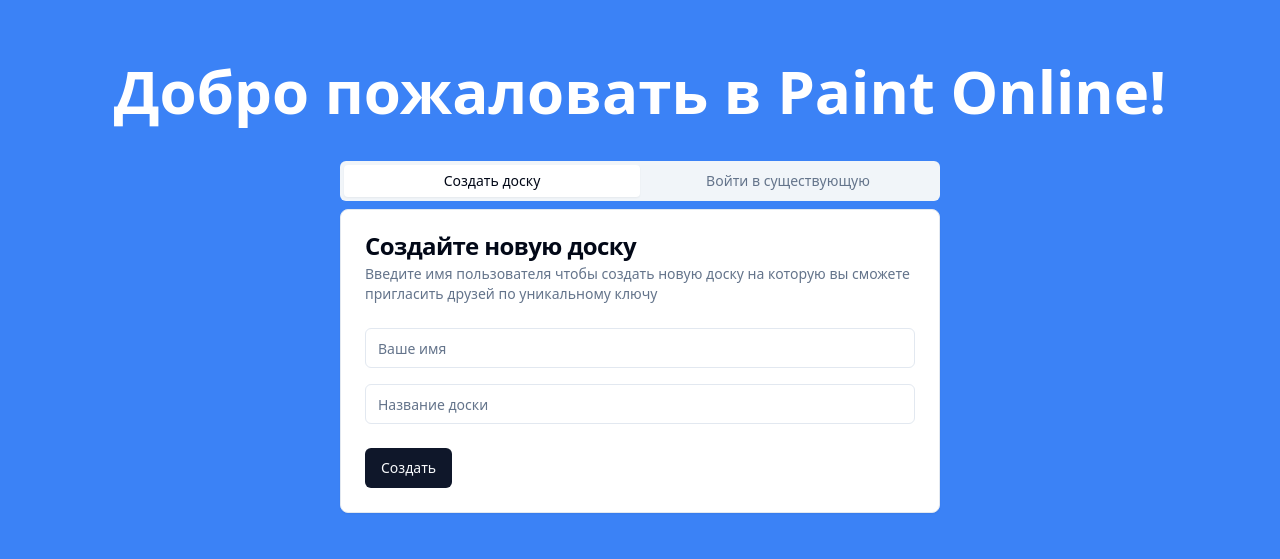
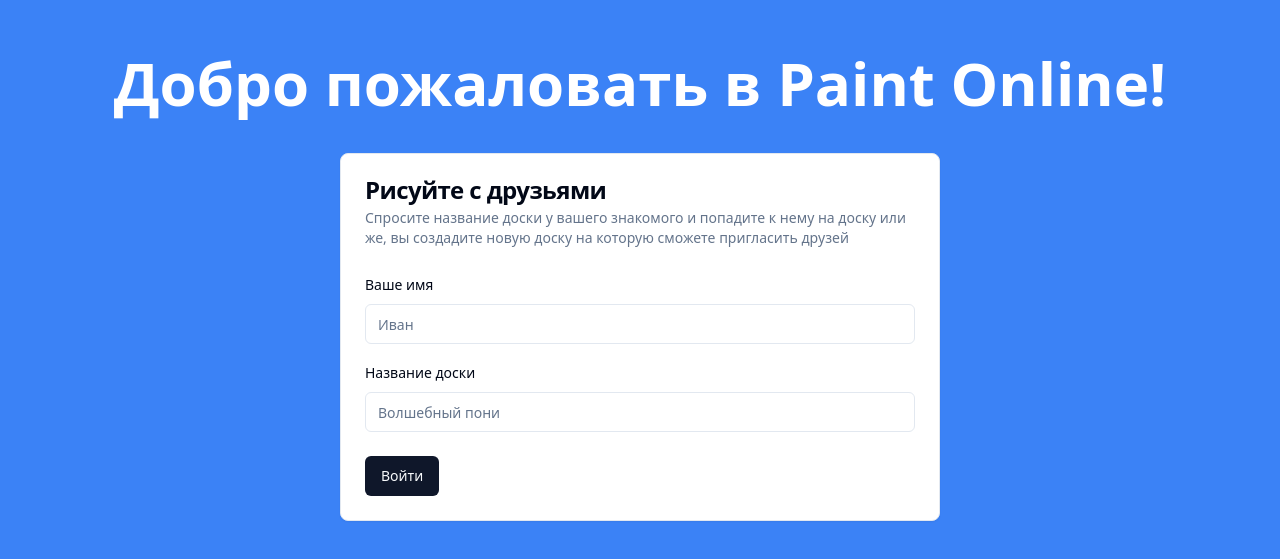
Before and after one commit to SergeyBogomolovv/paint-online, a React (Vite) app: page / in a window 1280 px wide. Shown: the part 113-672 px from the top of the page. Built offline with nearby package versions, Linux system fonts and the light colour scheme.

Commit message:
created normal entry form

```diff
--- a/package.json
+++ b/package.json
@@ -10,7 +10,9 @@
     "preview": "vite preview"
   },
   "dependencies": {
+    "@hookform/resolvers": "^3.3.4",
     "@radix-ui/react-alert-dialog": "^1.0.5",
+    "@radix-ui/react-label": "^2.0.2",
     "@radix-ui/react-popover": "^1.0.7",
     "@radix-ui/react-slider": "^1.1.2",
     "@radix-ui/react-slot": "^1.0.2",
@@ -28,6 +30,7 @@
     "next-themes": "^0.3.0",
     "react": "^18.2.0",
     "react-dom": "^18.2.0",
+    "react-hook-form": "^7.51.3",
     "react-icons": "^5.0.1",
     "react-redux": "^9.1.0",
     "react-router": "^6.22.3",
@@ -37,7 +40,8 @@
     "sonner": "^1.4.41",
     "tailwind-merge": "^2.2.2",
     "tailwindcss-animate": "^1.0.7",
-    "uuid": "^9.0.1"
+    "uuid": "^9.0.1",
+    "zod": "^3.23.4"
   },
   "devDependencies": {
     "@types/node": "^20.12.7",
--- /dev/null
+++ b/src/components/ui/form.tsx
@@ -0,0 +1,176 @@
+import * as React from "react"
+import * as LabelPrimitive from "@radix-ui/react-label"
+import { Slot } from "@radix-ui/react-slot"
+import {
+  Controller,
+  ControllerProps,
+  FieldPath,
+  FieldValues,
+  FormProvider,
+  useFormContext,
+} from "react-hook-form"
+
+import { cn } from "@/lib/utils"
+import { Label } from "@/components/ui/label"
+
+const Form = FormProvider
+
+type FormFieldContextValue<
+  TFieldValues extends FieldValues = FieldValues,
+  TName extends FieldPath<TFieldValues> = FieldPath<TFieldValues>
+> = {
+  name: TName
+}
+
+const FormFieldContext = React.createContext<FormFieldContextValue>(
+  {} as FormFieldContextValue
+)
+
+const FormField = <
+  TFieldValues extends FieldValues = FieldValues,
+  TName extends FieldPath<TFieldValues> = FieldPath<TFieldValues>
+>({
+  ...props
+}: ControllerProps<TFieldValues, TName>) => {
+  return (
+    <FormFieldContext.Provider value={{ name: props.name }}>
+      <Controller {...props} />
+    </FormFieldContext.Provider>
+  )
+}
+
+const useFormField = () => {
+  const fieldContext = React.useContext(FormFieldContext)
+  const itemContext = React.useContext(FormItemContext)
+  const { getFieldState, formState } = useFormContext()
+
+  const fieldState = getFieldState(fieldContext.name, formState)
+
+  if (!fieldContext) {
+    throw new Error("useFormField should be used within <FormField>")
+  }
+
+  const { id } = itemContext
+
+  return {
+    id,
+    name: fieldContext.name,
+    formItemId: `${id}-form-item`,
+    formDescriptionId: `${id}-form-item-description`,
+    formMessageId: `${id}-form-item-message`,
+    ...fieldState,
+  }
+}
+
+type FormItemContextValue = {
+  id: string
+}
+
+const FormItemContext = React.createContext<FormItemContextValue>(
+  {} as FormItemContextValue
+)
+
+const FormItem = React.forwardRef<
+  HTMLDivElement,
+  React.HTMLAttributes<HTMLDivElement>
+>(({ className, ...props }, ref) => {
+  const id = React.useId()
+
+  return (
+    <FormItemContext.Provider value={{ id }}>
+      <div ref={ref} className={cn("space-y-2", className)} {...props} />
+    </FormItemContext.Provider>
+  )
+})
+FormItem.displayName = "FormItem"
+
+const FormLabel = React.forwardRef<
+  React.ElementRef<typeof LabelPrimitive.Root>,
+  React.ComponentPropsWithoutRef<typeof LabelPrimitive.Root>
+>(({ className, ...props }, ref) => {
+  const { error, formItemId } = useFormField()
+
+  return (
+    <Label
+      ref={ref}
+      className={cn(error && "text-destructive", className)}
+      htmlFor={formItemId}
+      {...props}
+    />
+  )
+})
+FormLabel.displayName = "FormLabel"
+
+const FormControl = React.forwardRef<
+  React.ElementRef<typeof Slot>,
+  React.ComponentPropsWithoutRef<typeof Slot>
+>(({ ...props }, ref) => {
+  const { error, formItemId, formDescriptionId, formMessageId } = useFormField()
+
+  return (
+    <Slot
+      ref={ref}
+      id={formItemId}
+      aria-describedby={
+        !error
+          ? `${formDescriptionId}`
+          : `${formDescriptionId} ${formMessageId}`
+      }
+      aria-invalid={!!error}
+      {...props}
+    />
+  )
+})
+FormControl.displayName = "FormControl"
+
+const FormDescription = React.forwardRef<
+  HTMLParagraphElement,
+  React.HTMLAttributes<HTMLParagraphElement>
+>(({ className, ...props }, ref) => {
+  const { formDescriptionId } = useFormField()
+
+  return (
+    <p
+      ref={ref}
+      id={formDescriptionId}
+      className={cn("text-sm text-muted-foreground", className)}
+      {...props}
+    />
+  )
+})
+FormDescription.displayName = "FormDescription"
+
+const FormMessage = React.forwardRef<
+  HTMLParagraphElement,
+  React.HTMLAttributes<HTMLParagraphElement>
+>(({ className, children, ...props }, ref) => {
+  const { error, formMessageId } = useFormField()
+  const body = error ? String(error?.message) : children
+
+  if (!body) {
+    return null
+  }
+
+  return (
+    <p
+      ref={ref}
+      id={formMessageId}
+      className={cn("text-sm font-medium text-destructive", className)}
+      {...props}
+    >
+      {body}
+    </p>
+  )
+})
+FormMessage.displayName = "FormMessage"
+
+export {
+  useFormField,
+  Form,
+  FormItem,
+  FormLabel,
+  FormControl,
+  FormDescription,
+  FormMessage,
+  FormField,
+}
--- /dev/null
+++ b/src/components/ui/label.tsx
@@ -0,0 +1,24 @@
+import * as React from "react"
+import * as LabelPrimitive from "@radix-ui/react-label"
+import { cva, type VariantProps } from "class-variance-authority"
+
+import { cn } from "@/lib/utils"
+
+const labelVariants = cva(
+  "text-sm font-medium leading-none peer-disabled:cursor-not-allowed peer-disabled:opacity-70"
+)
+
+const Label = React.forwardRef<
+  React.ElementRef<typeof LabelPrimitive.Root>,
+  React.ComponentPropsWithoutRef<typeof LabelPrimitive.Root> &
+    VariantProps<typeof labelVariants>
+>(({ className, ...props }, ref) => (
+  <LabelPrimitive.Root
+    ref={ref}
+    className={cn(labelVariants(), className)}
+    {...props}
+  />
+))
+Label.displayName = LabelPrimitive.Root.displayName
+
+export { Label }
--- a/src/interfaces/connection-message.ts
+++ b/src/interfaces/connection-message.ts
@@ -1,4 +1,3 @@
 export interface ConnectionMessage {
   message: string
-  data: string
 }
--- a/src/modules/canvas/index.tsx
+++ b/src/modules/canvas/index.tsx
@@ -22,7 +22,7 @@
 
   useEffect(() => {
     if (canvas && username) {
-      const socket = io('http://localhost:5174')
+      const socket = io(`${import.meta.env.VITE_SERVER_URL}`)
       connect(title)
       listeners(socket)
       dispatch(setTool(new Brush(canvas, socket)))
@@ -36,7 +36,7 @@
         <canvas
           onMouseUp={() => {
             const data = canvasRef.current!.toDataURL()
-            axios.put('http://localhost:5174/drawing', {
+            axios.put(`${import.meta.env.VITE_SERVER_URL}/drawing`, {
               data,
               title: title,
             })
--- a/src/modules/create-board-form/index.tsx
+++ /dev/null
@@ -1,64 +0,0 @@
-import {
-  Card,
-  CardContent,
-  CardDescription,
-  CardFooter,
-  CardHeader,
-  CardTitle,
-} from '@/components/ui/card'
-import { Button } from '@/components/ui/button'
-import { Input } from '@/components/ui/input'
-import {
-  setUsername,
-  setTitle as updateTitle,
-} from '@/redux/slices/canvas-slice'
-import { useNavigate } from 'react-router'
-import { useState } from 'react'
-import { useAppDispatch } from '@/hooks/redux'
-
-export default function CreateBoardForm() {
-  const navigate = useNavigate()
-  const [name, setName] = useState('')
-  const [title, setTitle] = useState('')
-
-  const dispatch = useAppDispatch()
-
-  return (
-    <Card>
-      <CardHeader>
-        <CardTitle>Создайте новую доску</CardTitle>
-        <CardDescription>
-          Введите имя пользователя чтобы создать новую доску на которую вы
-          сможете пригласить друзей по уникальному ключу
-        </CardDescription>
-      </CardHeader>
-      <CardContent className='space-y-4'>
-        <Input
-          value={name}
-          onChange={(e) => setName(e.target.value)}
-          placeholder='Ваше имя'
-        />
-        <Input
-          value={title}
-          onChange={(e) => setTitle(e.target.value)}
-          placeholder='Название доски'
-        />
-      </CardContent>
-      <CardFooter>
-        <Button
-          onClick={() => {
-            if (title && name) {
-              dispatch(updateTitle(title))
-              dispatch(setUsername(name))
-              navigate(`/${title}`)
-            } else {
-              return
-            }
-          }}
-        >
-          Создать
-        </Button>
-      </CardFooter>
-    </Card>
-  )
-}
--- a/src/modules/enter-board-form/index.tsx
+++ b/src/modules/enter-board-form/index.tsx
@@ -9,53 +9,78 @@
 import { Button } from '@/components/ui/button'
 import { Input } from '@/components/ui/input'
 import { useNavigate } from 'react-router'
-import { useState } from 'react'
 import { useAppDispatch } from '@/hooks/redux'
+import { setUsername, setTitle } from '@/redux/slices/canvas-slice'
+import { useForm } from 'react-hook-form'
+import * as z from 'zod'
+import { EnterSchema } from '@/schemas'
+import { zodResolver } from '@hookform/resolvers/zod'
 import {
-  setUsername,
-  setTitle as updateTitle,
-} from '@/redux/slices/canvas-slice'
+  Form,
+  FormControl,
+  FormField,
+  FormItem,
+  FormLabel,
+  FormMessage,
+} from '@/components/ui/form'
 
 export default function EnterBoardForm() {
   const navigate = useNavigate()
   const dispatch = useAppDispatch()
-  const [name, setName] = useState('')
-  const [title, setTitle] = useState('')
+  const form = useForm<z.infer<typeof EnterSchema>>({
+    resolver: zodResolver(EnterSchema),
+    defaultValues: { title: '', name: '' },
+  })
+  function onSubmit(values: z.infer<typeof EnterSchema>) {
+    dispatch(setUsername(values.name))
+    dispatch(setTitle(values.title))
+    navigate(`/${values.title}`)
+  }
+
   return (
-    <Card>
+    <Card className='w-[600px]'>
       <CardHeader>
         <CardTitle>Рисуйте с друзьями</CardTitle>
         <CardDescription>
-          Попросите ключ доступа у вашего друга и попадите к нему на доску
+          Спросите название доски у вашего знакомого и попадите к нему на доску
+          или же, вы создадите новую доску на которую сможете пригласить друзей
         </CardDescription>
       </CardHeader>
+      <Form {...form}>
+        <form onSubmit={form.handleSubmit(onSubmit)}>
           <CardContent className='space-y-4'>
-        <Input
-          value={name}
-          onChange={(e) => setName(e.target.value)}
-          placeholder='Ваше имя'
+            <FormField
+              control={form.control}
+              name='name'
+              render={({ field }) => (
+                <FormItem>
+                  <FormLabel>Ваше имя</FormLabel>
+                  <FormControl>
+                    <Input placeholder='Иван' {...field} />
+                  </FormControl>
+                  <FormMessage />
+                </FormItem>
+              )}
             />
-        <Input
-          value={title}
-          onChange={(e) => setTitle(e.target.value)}
-          placeholder='Название доски'
+            <FormField
+              control={form.control}
+              name='title'
+              render={({ field }) => (
+                <FormItem>
+                  <FormLabel>Название доски</FormLabel>
+                  <FormControl>
+                    <Input placeholder='Волшебный пони' {...field} />
+                  </FormControl>
+                  <FormMessage />
+                </FormItem>
+              )}
             />
           </CardContent>
           <CardFooter>
-        <Button
-          onClick={() => {
-            if (title && name) {
-              dispatch(updateTitle(title))
-              dispatch(setUsername(name))
-              navigate(`/${title}`)
-            } else {
-              return
-            }
-          }}
-        >
-          Войти
-        </Button>
+            <Button type='submit'>Войти</Button>
           </CardFooter>
+        </form>
+      </Form>
     </Card>
   )
 }
--- a/src/pages/enter.tsx
+++ b/src/pages/enter.tsx
@@ -1,5 +1,3 @@
-import { Tabs, TabsContent, TabsList, TabsTrigger } from '@/components/ui/tabs'
-import CreateBoardForm from '@/modules/create-board-form'
 import EnterBoardForm from '@/modules/enter-board-form'
 
 export default function EnterPage() {
@@ -8,22 +6,7 @@
       <h1 className='text-6xl font-extrabold text-white'>
         Добро пожаловать в Paint Online!
       </h1>
-      <Tabs defaultValue='create' className='w-[600px]'>
-        <TabsList className='w-full'>
-          <TabsTrigger className='w-full' value='create'>
-            Создать доску
-          </TabsTrigger>
-          <TabsTrigger className='w-full' value='enter'>
-            Войти в существующую
-          </TabsTrigger>
-        </TabsList>
-        <TabsContent value='create'>
-          <CreateBoardForm />
-        </TabsContent>
-        <TabsContent value='enter'>
-          <EnterBoardForm />
-        </TabsContent>
-      </Tabs>
+      <EnterBoardForm />
     </div>
   )
 }
--- /dev/null
+++ b/src/schemas/index.ts
@@ -0,0 +1,8 @@
+import * as z from 'zod'
+
+export const EnterSchema = z.object({
+  name: z.string().min(3, { message: 'Имя должно быть длиннее 3х символов' }),
+  title: z
+    .string()
+    .min(3, { message: 'Название должно быть длиннее 3х символов' }),
+})
```
Also changed, not shown: src/hooks/use-connection.ts (+6 -5 lines), 2 other files (tests, documents, lock files or other folders). Lines whose indentation alone changed are shown as unchanged.
